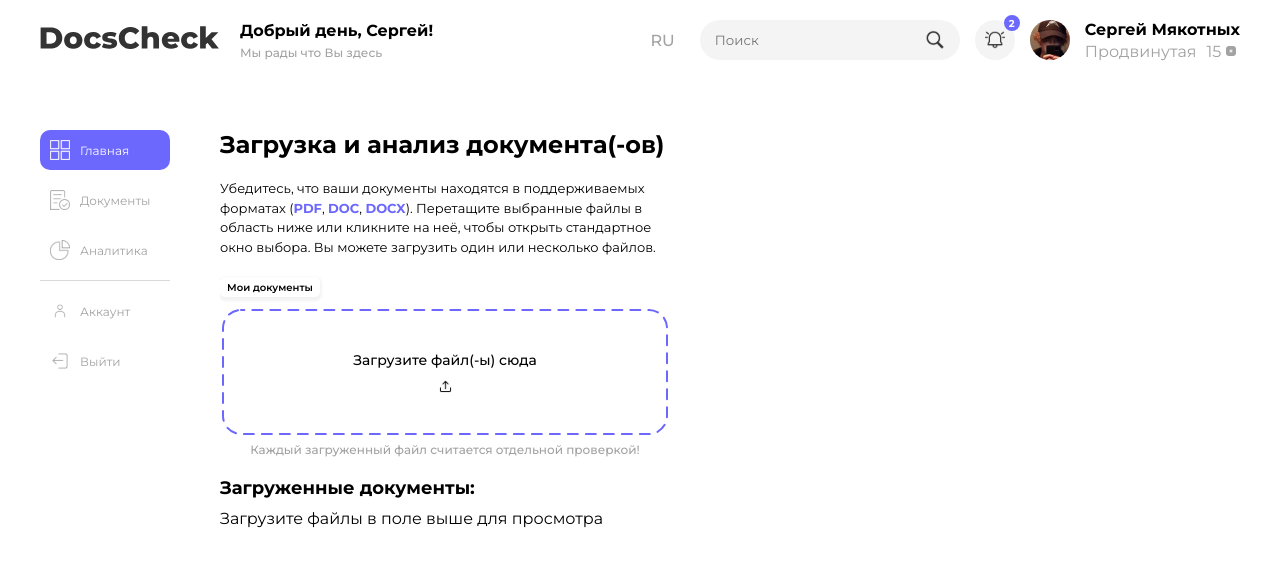
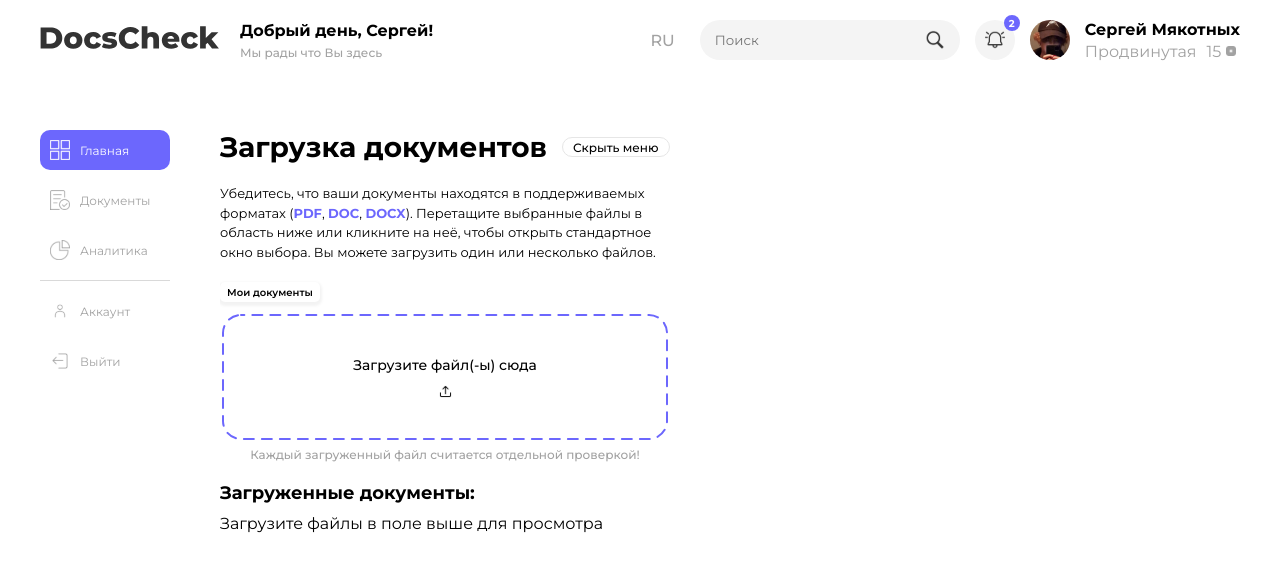
Before and after one commit to keeq0/docscheck, a Vue app: page / in a window 1280 px wide. Shown: the top 572 px of the page. Built offline with nearby package versions, Linux system fonts and the light colour scheme.

Commit message:
add upload close button

```diff
--- a/src/components/UploadDocuments.vue
+++ b/src/components/UploadDocuments.vue
@@ -168,9 +168,8 @@ export default {
 
 <style scoped>
 .upload-documents {
-  max-width: 450px;
+  width: 450px;
   overflow: hidden;
-  margin: 0 auto;
   font-family: sans-serif;
   background-color: #FFF;
 }
--- a/src/components/UploadFilesList.vue
+++ b/src/components/UploadFilesList.vue
@@ -71,7 +71,7 @@ export default {
   cursor: not-allowed;
   border: none;
   outline: none;
-  border-radius: 8Fpx;
+  border-radius: 8px;
   font-weight: 600;
   background: rgba(108,103,253, 0.2);
   color: #fff;
@@ -152,6 +152,7 @@ span:hover {
   display: flex;
   flex-direction: column;
   gap: 3px;
+  padding-bottom: 30px;
 }
 
 .list__item {
--- a/src/views/MainPage.vue
+++ b/src/views/MainPage.vue
@@ -1,6 +1,11 @@
 <template>
   <div class="main-page">
-    <h1 class="main-page__title">Загрузка и анализ документа(-ов)</h1>
+    <div class="main-page__header">
+      <h1 class="main-page__title">Загрузка документов</h1>
+      <button class="main-page__hide">
+        Скрыть меню
+      </button>
+    </div>
     <div class="main-page__content">
       <UploadDocuments
         :processing="processing"
@@ -67,12 +72,11 @@ export default {
 
 <style scoped>
 .main-page__title {
-  font-size: 24px;
-  padding-bottom: 20px;
+  font-size: 28px;
 }
 .main-page__content {
   display: flex;
-  gap: 40px;
+  gap: 20px;
 }
 .fade-enter-active, .fade-leave-active {
   transition: opacity 0.5s;
@@ -80,4 +84,30 @@ export default {
 .fade-enter, .fade-leave-to {
   opacity: 0;
 }
+
+.main-page__header {
+  display: flex;
+  align-items: center;
+  gap: 15px;
+  padding-bottom: 20px;
+}
+
+.main-page__hide {
+  width: fit-content;
+  height: 20px;
+  background: #fff;
+  border: none;
+  outline: none;
+  border-radius: 10px;
+  color: #000;
+  font-weight: 500;
+  font-size: 12px;
+  cursor: pointer;
+  border: 1px solid #e6e6e6;
+  padding: 0 10px;
+}
+
+.main-page__hide:hover {
+  background-color: #fdfdfd;
+}
 </style>
```
